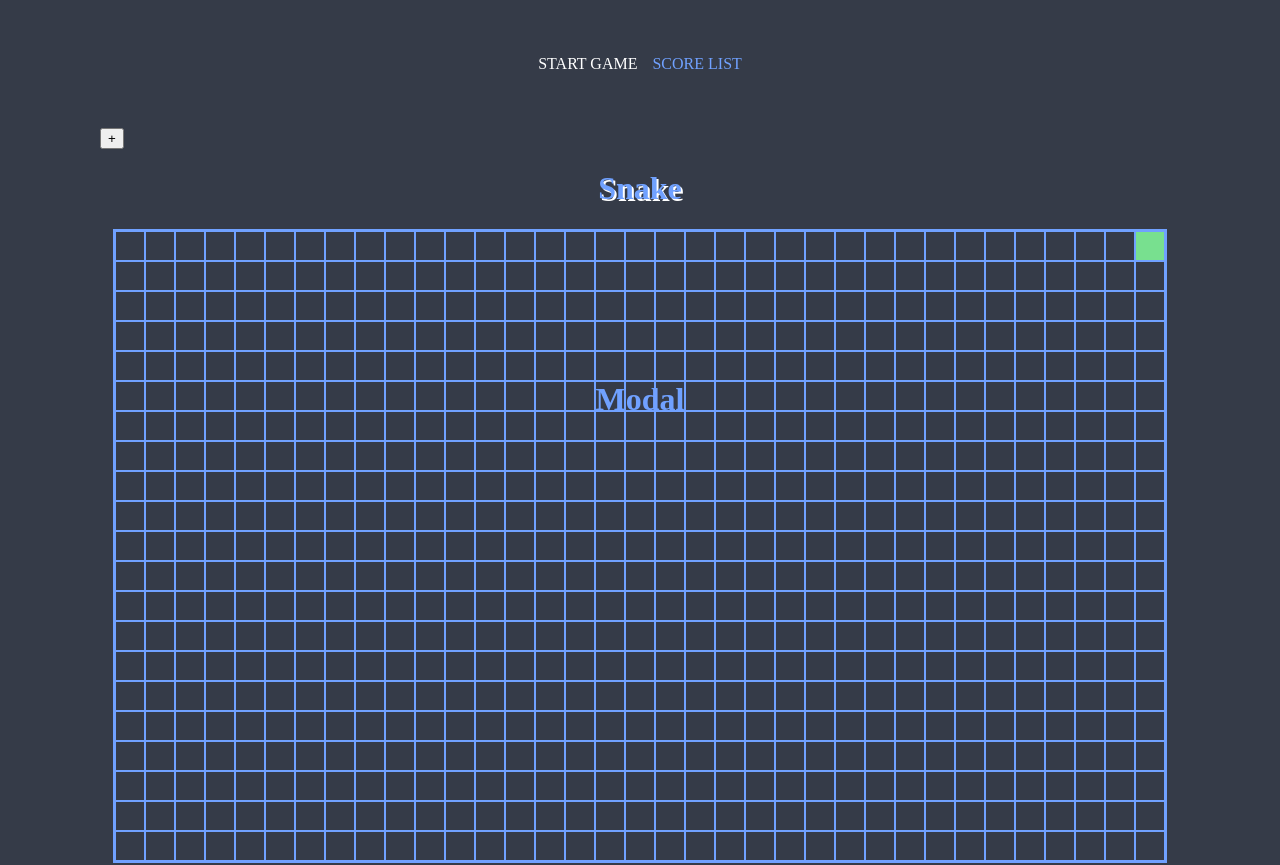
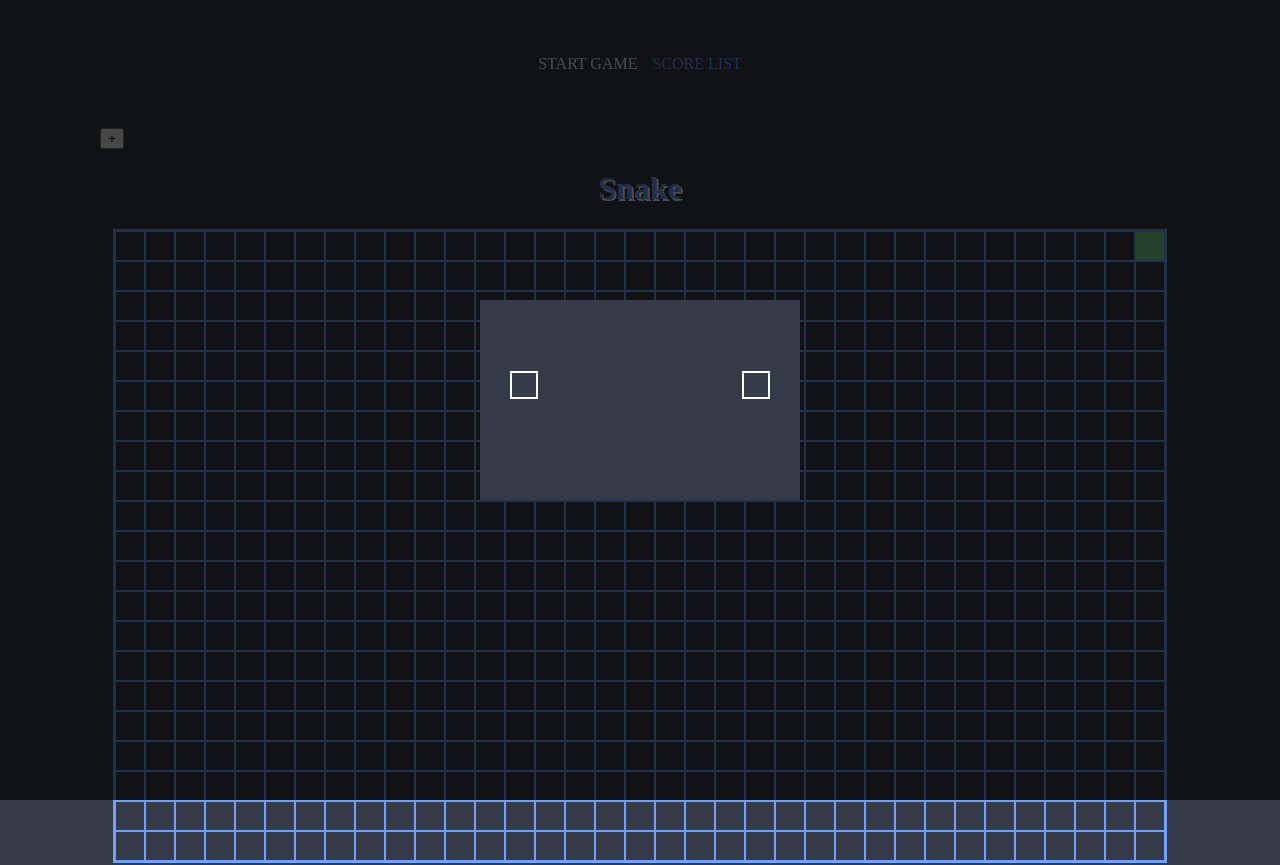
Before and after one commit to grzesiekS/snake-game, a React (Create React App) app: page /game in a window 1280 px wide. Built offline with nearby package versions, Linux system fonts and the light colour scheme; a web font is replaced by a local one.

Commit message:
Add features to Modal component

```diff
--- a/src/components/common/Modal/Modal.module.scss
+++ b/src/components/common/Modal/Modal.module.scss
@@ -1,4 +1,21 @@
-.container {
+@import "../../../styles/settings.scss";
+
+.container_on {
+  position: relative;
+
+  &::after {
+    position: absolute;
+    content: '';
+    background-color: black;
+    width: 100vw;
+    height: 100vh;
+    top: -55px;
+    left: 0;
+    opacity: 0.7;
+  }
+}
+
+.container_off {
   position: relative;
 }
 
@@ -7,4 +24,15 @@
   top: 50%;
   left: 50%;
   transform: translate(-50%, -50%);
+  z-index: 1000;
+  background-color: $global-bg-color;
+  width: 25%;
+  height: 25%;
+  padding: 30px;
 }
+
+.flexBox {
+  padding: 20px 0;
+  display: flex;
+  justify-content: space-between;
+}
--- a/src/components/common/Modal/Modal.tsx
+++ b/src/components/common/Modal/Modal.tsx
@@ -1,17 +1,43 @@
 import React from 'react';
+import { Button } from '../Button/Button';
+import { Title } from '../Title/Title';
 
 import styles from './Modal.module.scss';
 
 interface ModalProps {
   showModal: boolean;
+  title: string;
+  leftButtonText: string;
+  leftButtonAction: () => void;
+  rightButtonText: string;
+  rightButtonAction: () => void;
 }
 
-export const Modal: React.FC<ModalProps> = ({ showModal, children }) => (
-  <div className={styles.container}>
+export const Modal: React.FC<ModalProps> = (
+  { showModal,
+    children,
+    title,
+    leftButtonText,
+    rightButtonText,
+    leftButtonAction,
+    rightButtonAction,
+  }
+) => (
+  <div className={showModal ? styles.container_on : styles.container_off}>
     {showModal
       ?
       <div className={styles.modal}>
-        <h1>Modal</h1>
+        <Title text={title} type='small' />
+        <div className={styles.flexBox}>
+          <Button
+            text={leftButtonText}
+            OnClickFunc={() => leftButtonAction()}
+          />
+          <Button
+            text={rightButtonText}
+            OnClickFunc={() => rightButtonAction()}
+          />
+        </div>
       </div>
       : null}
     {children}
```
